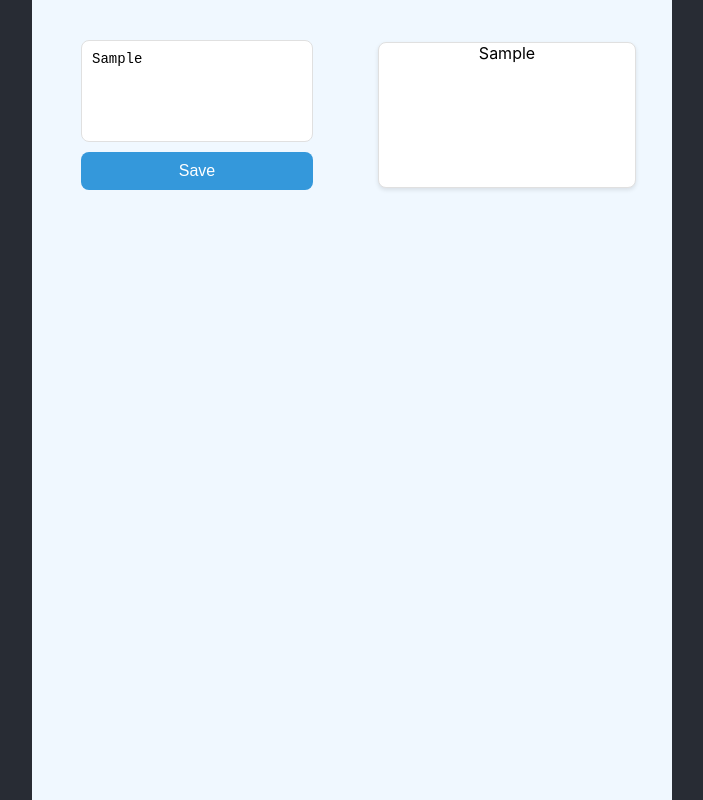
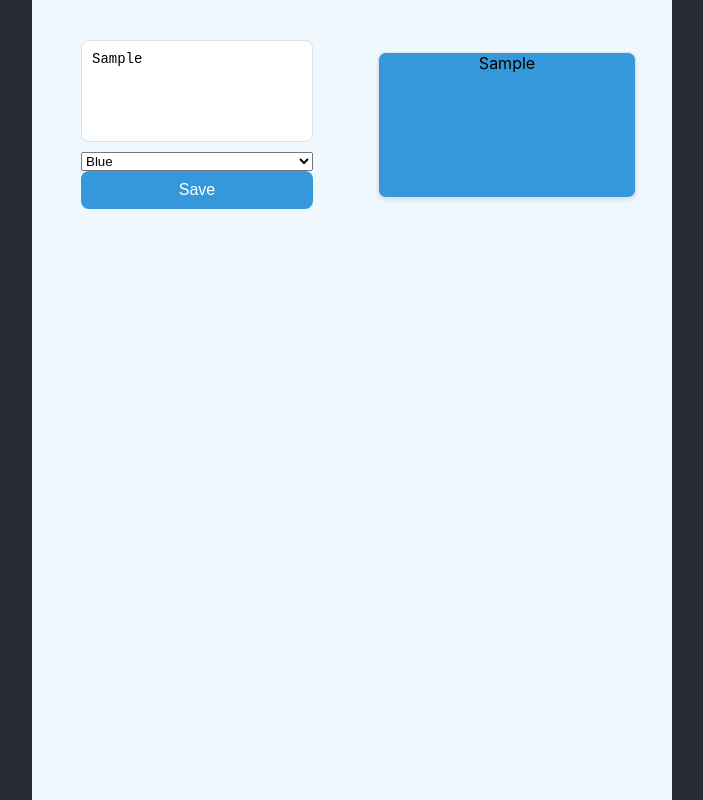
Before and after one commit to AmanSong/Rich-Web, a React (Create React App) app in the folder RichWeb_Lab4/problem_1/: page / in a window 1280 px wide. Both pictures are taken after typing "Sample" into the empty fields and a click on the button "Save". Shown: the whole page, without its empty margins (288-991 px from the left). Built offline with nearby package versions, Linux system fonts and the light colour scheme.

Commit message:
added colour

```diff
--- a/RichWeb_Lab4/problem_1/src/components/CreateNote.js
+++ b/RichWeb_Lab4/problem_1/src/components/CreateNote.js
@@ -1,7 +1,15 @@
-import React from "react";
+import {React, useState} from "react";
 import './CreateNote.css'
 
-function CreateNote({ onTextChange, onSave }) {
+function CreateNote({ onTextChange, onSave, onColorChange }) {
+    const [selectedColor, setSelectedColor] = useState('#3498db');
+
+    const handleColorChange = (e) => {
+        const newColor = e.target.value;
+        setSelectedColor(newColor);
+        onColorChange(newColor);
+    };
+
     return (
         <div className="create-note">
             <textarea
@@ -11,7 +19,16 @@ function CreateNote({ onTextChange, onSave }) {
                 maxLength="100"
                 onChange={onTextChange}
             ></textarea>
-            <button className="note-save" onClick={onSave}>
+            <select value={selectedColor} onChange={handleColorChange}>
+                <option value="#3498db">Blue</option>
+                <option value="#27ae60">Green</option>
+                <option value="#e74c3c">Red</option>
+            </select>
+            <button
+                className="note-save"
+                style={{ backgroundColor: selectedColor }}
+                onClick={onSave}
+            >
                 Save
             </button>
         </div>
--- a/RichWeb_Lab4/problem_1/src/components/NotesContainer.js
+++ b/RichWeb_Lab4/problem_1/src/components/NotesContainer.js
@@ -6,22 +6,31 @@ import CreateNote from "./CreateNote";
 function NotesContainer() {
   const [notes, setNotes] = useState([]);
   const [inputText, setInputText] = useState("");
+  const [selectedColor, setSelectedColor] = useState("#3498db"); // Default color
 
   const textHandler = (e) => {
     setInputText(e.target.value);
   };
 
   const saveNoteHandler = () => {
-    setNotes((prevNotes) => [...prevNotes, { text: inputText }]);
+    setNotes((prevNotes) => [...prevNotes, { text: inputText, color: selectedColor }]);
     setInputText("");
+  };
+
+  const colorChangeHandler = (color) => {
+    setSelectedColor(color);
   };
 
   return (
     <div className="notes-container">
-      <CreateNote onTextChange={textHandler} onSave={saveNoteHandler} />
+      <CreateNote
+        onTextChange={textHandler}
+        onSave={saveNoteHandler}
+        onColorChange={colorChangeHandler}
+      />
 
       {notes.map((note, index) => (
-        <Note key={index} text={note.text} />
+        <Note key={index} text={note.text} color={note.color} />
       ))}
     </div>
   );
--- a/RichWeb_Lab4/problem_1/src/components/note.js
+++ b/RichWeb_Lab4/problem_1/src/components/note.js
@@ -1,9 +1,10 @@
 import React from "react";
 import './Note.css'
 
-function Note({ text }) {
+function Note({ text, color }) {
+  console.log(color)
     return (
-      <div className="note">
+      <div className="note" style={{backgroundColor:color}}>
         {text}
       </div>
     );
```
